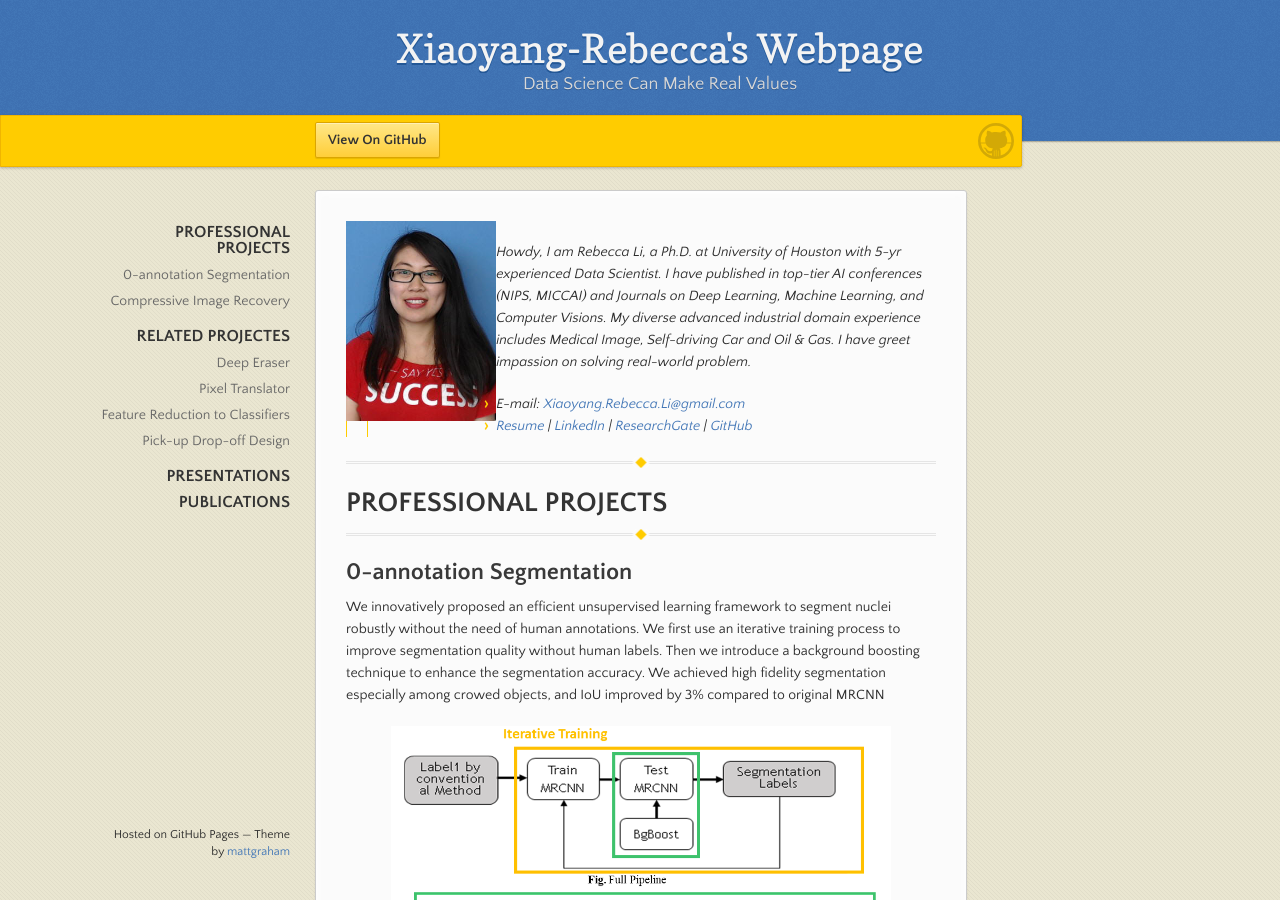
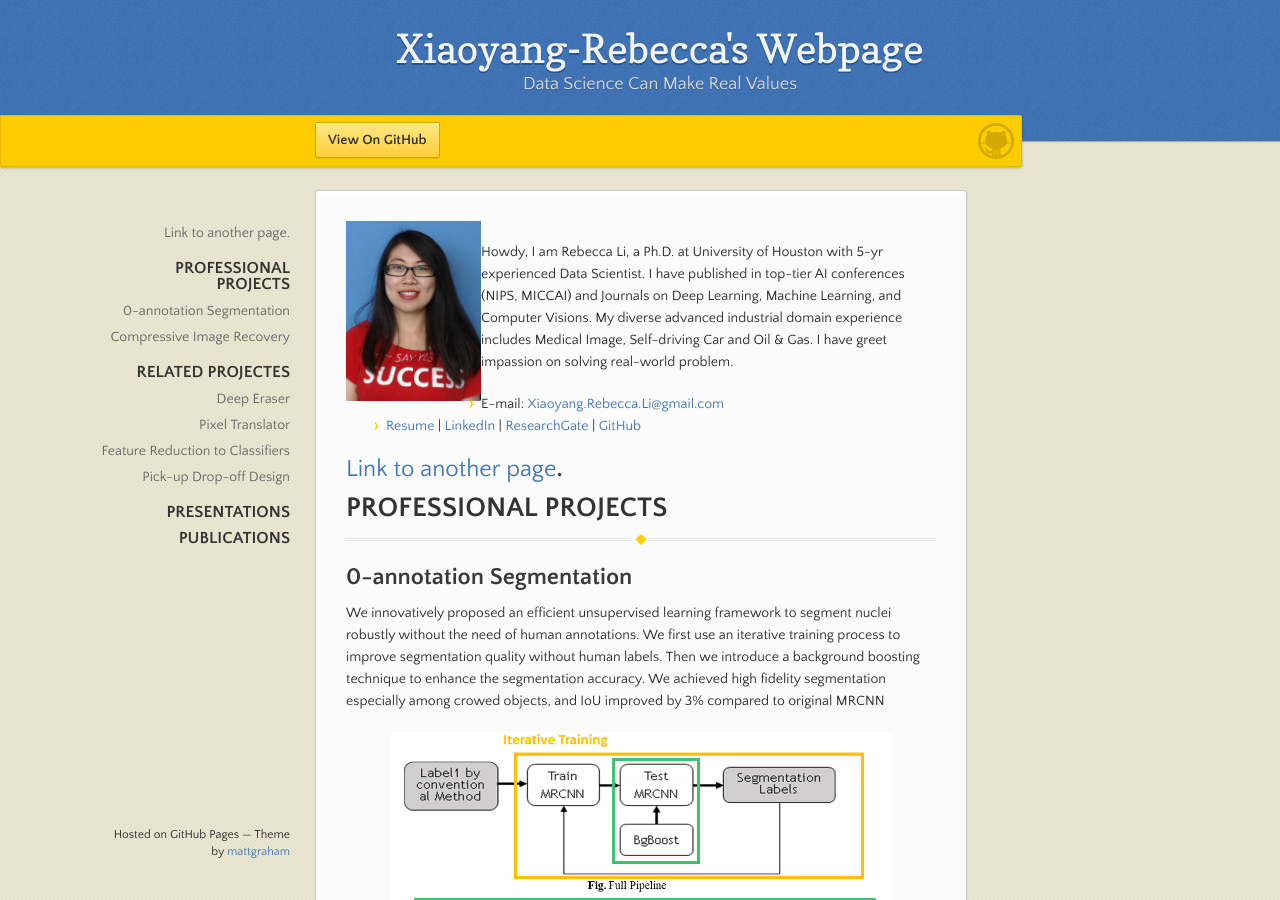
Before and after one commit to Xiaoyang-Rebecca/xiaoyang-rebecca.github.io, a Jekyll site: the page built from index.md, in a window 1280 px wide and 900 px high. Built offline with Jekyll 4.4.1, drawn with Linux system fonts in a browser that asks for light colours; our own code applies the rules of GitHub Pages for plain Markdown files.

Commit message:
Update index.md

```diff
--- a/index.md
+++ b/index.md
@@ -1,10 +1,11 @@
-<img align="left"  height="200" border="10px" src="./figures/Rebeccca li.jpg">
+<img align="left"  height="180" border="50px" src="./figures/Rebeccca li.jpg">
 
->> Howdy, I am Rebecca Li, a Ph.D. at University of Houston with 5-yr experienced Data Scientist. I have published in top-tier AI conferences (NIPS, MICCAI) and Journals on Deep Learning, Machine Learning, and Computer Visions. My diverse advanced industrial domain experience includes Medical Image, Self-driving Car and Oil & Gas. I have greet impassion on solving real-world problem.
+Howdy, I am Rebecca Li, a Ph.D. at University of Houston with 5-yr experienced Data Scientist. I have published in top-tier AI conferences (NIPS, MICCAI) and Journals on Deep Learning, Machine Learning, and Computer Visions. My diverse advanced industrial domain experience includes Medical Image, Self-driving Car and Oil & Gas. I have greet impassion on solving real-world problem.
 
->> - E-mail:   [Xiaoyang.Rebecca.Li@gmail.com](Xiaoyang.Rebecca.Li@gmail.com)
->> - [Resume](https://drive.google.com/file/d/1GApBS2kuk6vfx0mnKjPG59URymvI3xze/view) \|  [LinkedIn](http://linkedin.com/in/xiaoyang-rebecca-li) \| [ ResearchGate](http://researchgate.net/profile/Xiaoyang_Li14) \| [ GitHub](http://github.com/Xiaoyang-Rebecca )
+- E-mail:   [Xiaoyang.Rebecca.Li@gmail.com](Xiaoyang.Rebecca.Li@gmail.com)
+- [Resume](https://drive.google.com/file/d/1GApBS2kuk6vfx0mnKjPG59URymvI3xze/view) \|  [LinkedIn](http://linkedin.com/in/xiaoyang-rebecca-li) \| [ ResearchGate](http://researchgate.net/profile/Xiaoyang_Li14) \| [ GitHub](http://github.com/Xiaoyang-Rebecca )
 
+[Link to another page](./another-page.html).
 --------------
 # PROFESSIONAL PROJECTS
 --------------
```
